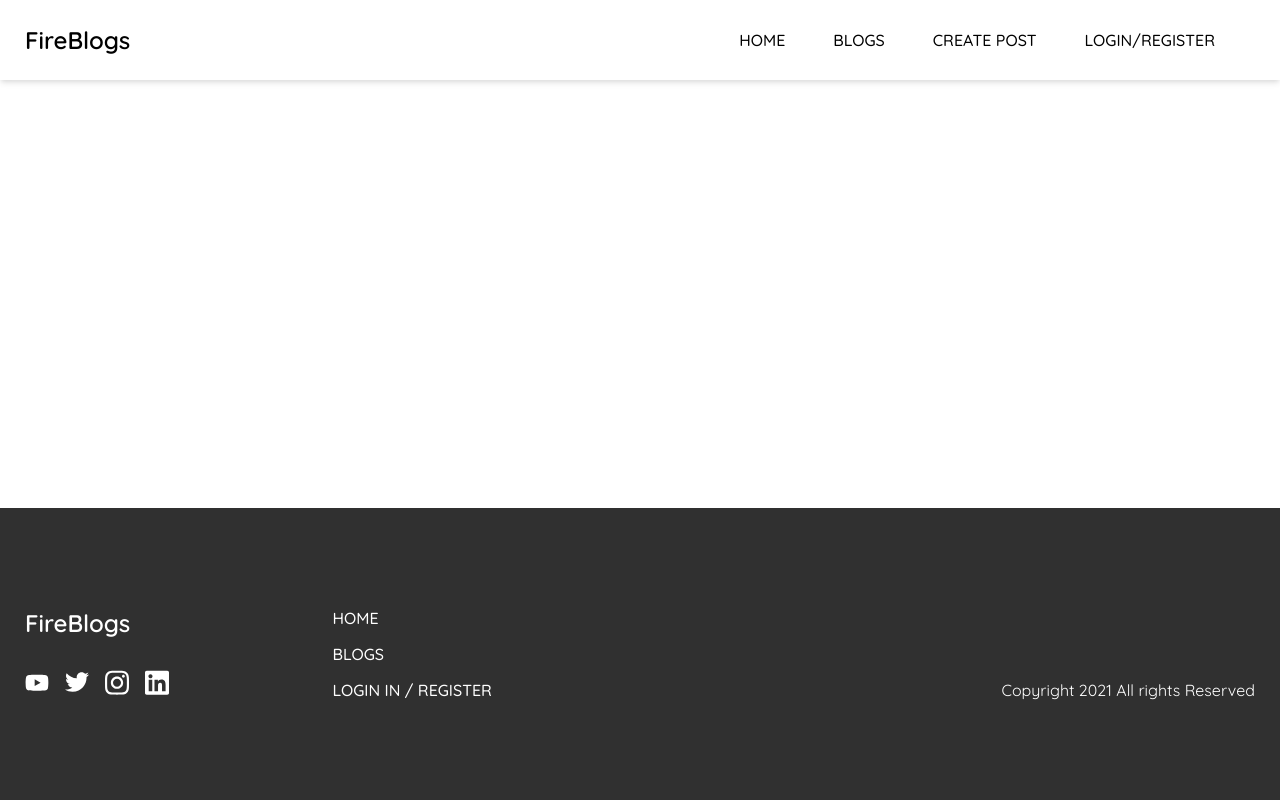
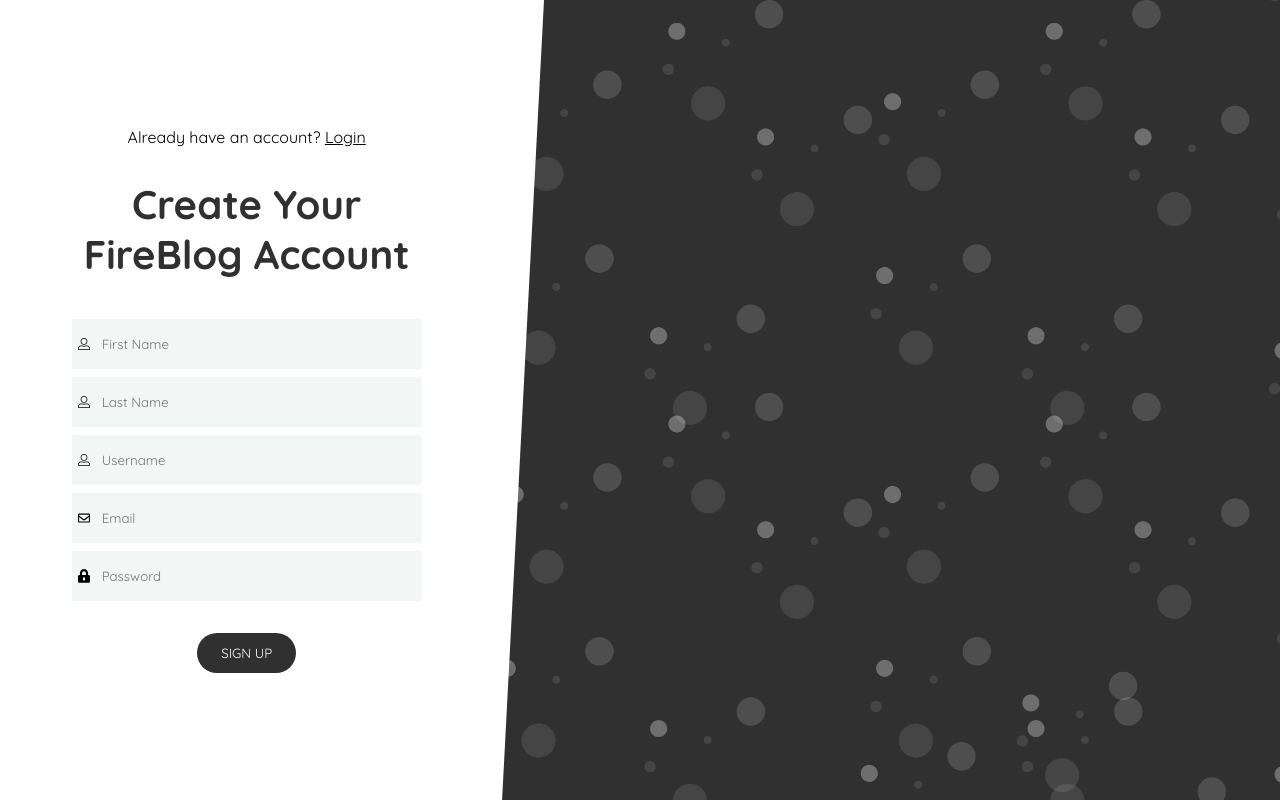
Before and after one commit to pydevjeong/FireBlog, a Vue app: page /register in a window 1280 px wide. Built offline with nearby package versions, Linux system fonts and the light colour scheme; what vue2-editor would draw is missing.

Commit message:
Add Login,Register,Forgotpassword, Adding modal

```diff
--- a/src/App.vue
+++ b/src/App.vue
@@ -1,9 +1,9 @@
 <template>
   <div class="app-wrapper">
     <div class="app">
-      <Navigation />
+      <Navigation v-if="!navigation"/>
       <router-view />
-      <Footer />
+      <Footer v-if="!navigation"/>
     </div>
   </div>
 </template>
@@ -16,12 +16,31 @@
   name: "app",
   components: { Navigation,Footer },
   data() {
-    return {};
+    return {
+      navigation: null,
+    };
   },
-  created() {},
+  created() {
+    this.checkRoute();
+  },
   mounted() {},
-  methods: {},
-  watch: {},
+  methods: {
+    checkRoute() {
+      if(this.$route.name === "Login" ||
+      this.$route.name === "Register" ||
+      this.$route.name === "ForgotPassword"
+      )
+    {this.navigation=true;
+      return;
+    }
+     this.navigation=false;
+    },
+  },
+  watch: {
+    $route(){
+      this.checkRoute();
+    }
+  },
 };
 </script>
 
--- a/src/router/index.js
+++ b/src/router/index.js
@@ -2,6 +2,9 @@
 import VueRouter from "vue-router";
 import Home from "../views/Home.vue";
 import Blogs from "../views/Blogs.vue"
+import Login from "../views/Login.vue"
+import Register from "../views/Register.vue"
+import ForgotPassword from "../views/ForgotPassword.vue"
 
 Vue.use(VueRouter);
 
@@ -19,7 +22,31 @@
     name: "Blogs",
     component: Blogs,
     meta:{
-      title:'Blogs  '
+      title:'Blogs'
+    }
+  },
+  {
+    path: "/login",
+    name: "Login",
+    component: Login,
+    meta:{
+      title:'Login'
+    }
+  },
+  {
+    path: "/register",
+    name: "Register",
+    component: Register,
+    meta:{
+      title:'Register'
+    }
+  },
+  {
+    path: "/forgot-password",
+    name: "ForgotPassword",
+    component: ForgotPassword,
+    meta:{
+      title:'ForgotPassword'
     }
   },
 ];
--- a/src/views/ForgotPassword.vue
+++ b/src/views/ForgotPassword.vue
@@ -0,0 +1,44 @@
+<template>
+  <div class="reset-password">
+    <div class="form-wrap">
+      <form class="reset">
+        <h2>Reset Password</h2>
+        <p>Forgot your password? Enter your email to reset it</p>
+        <div class="inputs">
+          <div class="input">
+            <input type="text" placeholder="Email" v-model="email">
+            <email class="icon"></email>
+          </div>
+        </div>
+        <button>Reset</button>
+        <div class="angle"></div>
+      </form>
+      <div class="background"></div>
+    </div>
+  </div>
+</template>
+
+<script>
+import email from "../assets/Icons/envelope-regular.svg"
+
+export default {
+  name:"ForgotPassword",
+  components:{
+    email,
+
+  }
+}
+</script>
+
+<style lang="scss" scoped>
+.reset-password{
+  position: relative;
+  .form-wrap{
+    .reset{
+      h2{
+        margin-bottom: 8px;
+      }
+    }
+  }
+}
+</style>
--- a/src/views/Login.vue
+++ b/src/views/Login.vue
@@ -0,0 +1,164 @@
+<template>
+  <div class="form-wrap">
+    <form class="login">
+      <p class="login-register">
+        Don't have an account?
+        <router-link class="router-link" :to="{name:'Register'}">Register</router-link>
+      </p>
+      <h2>Login to FireBlogs</h2>
+      <div class="inputs">
+        <div class="input">
+          <input type="text" placeholder="Email" v-model="email" />
+          <email class="icon"/>
+        </div>
+        <div class="input">
+          <input type="password" placeholder="Password" v-model="password" />
+          <password class="icon"/>
+        </div>
+      </div>
+      <router-link class="forgot-password" :to="{name:'ForgotPassword'}">
+        Forgot your password?
+      </router-link>
+      <button>Sign In</button>
+      <div class="angle"></div>
+    </form>
+    <div class="background"></div>
+  </div>
+</template>
+
+<script>
+
+import email from "../assets/Icons/envelope-regular.svg"
+import password from "../assets/Icons/lock-alt-solid.svg"
+
+export default {
+  name:"Login",
+  components: {
+    email,
+    password,
+  },
+  data() {
+    return {
+      email:null,
+      password:null,
+    }
+  }
+};
+</script>
+
+<style lang="scss">
+.form-wrap {
+  overflow: hidden;
+  display: flex;
+  height: 100vh;
+  justify-content: center;
+  align-self: center;
+  margin: 0 auto;
+  width: 90%;
+  @media (min-width: 900px) {
+    width: 100%;
+  }
+  .login-register{
+    margin-bottom: 32px;
+
+    .router-link{
+      color: #000;
+    }
+  }
+
+  form{
+    padding: 0 10px;
+    position: relative;
+    display: flex;
+    flex-direction: column;
+    justify-content: center;
+    align-items: center;
+    flex: 1;
+    @media (min-width:900px) {
+      padding: 0 50px;
+    }
+
+
+
+    h2{
+      text-align: center;
+      font-size: 32px;
+      color: #303030;
+      margin-bottom: 40px;
+      @media (min-width:900px) {
+        font-size: 40px;
+      }
+    }
+
+        .inputs{
+      width: 100%;
+      max-width: 350px;
+
+      .input{
+        position: relative;
+        display: flex;
+        justify-content: center;
+        align-items: center;
+        margin-bottom: 8px;
+        input{
+          width: 100%;
+          border: none;
+          background-color: #f2f7f6;
+          padding: 4px 4px 4px 30px;
+          height: 50px;
+
+          &:focus{
+            outline: none;
+          }
+        }
+        .icon {
+          width: 12px;
+          position: absolute;
+          left: 6px;
+        }
+      }
+    }
+
+
+    .forgot-password{
+      text-decoration: none;
+      color: #000;
+      cursor: pointer;
+      font-size: 14px;
+      margin: 16px 0 32px;
+      border-bottom: 1px solid transparent;
+      transition: 0.5s ease all;
+
+      &:hover{
+        border-color: #303030;
+      }
+    }
+
+    .angle{
+      display: none;
+      position: absolute;
+      background-color: #fff;
+      transform: rotateZ(3deg);
+      width: 60px;
+      right: -30px;
+      height: 101%;
+      @media (min-width:900px) {
+        display: initial;
+      }
+    }
+  }
+
+
+  .background{
+    display: none;
+    flex: 2;
+    background-size: cover;
+    background-image: url("../assets/background.png");
+    width: 100%;
+    height: 100%;
+    @media (min-width: 900px) {
+      display: initial;
+    }
+  }
+}
+</style>
--- a/src/views/Register.vue
+++ b/src/views/Register.vue
@@ -0,0 +1,67 @@
+<template>
+    <div class="form-wrap">
+    <form class="register">
+      <p class="login-register">
+        Already have an account?
+        <router-link class="router-link" :to="{name:'Login'}">Login</router-link>
+      </p>
+      <h2>Create Your FireBlog Account</h2>
+      <div class="inputs">
+        <div class="input">
+          <input type="text" placeholder="First Name" v-model="firstname" />
+          <user class="icon"/>
+        </div>
+        <div class="input">
+          <input type="text" placeholder="Last Name" v-model="lastname" />
+          <user class="icon"/>
+        </div>
+        <div class="input">
+          <input type="text" placeholder="Username" v-model="username" />
+          <user class="icon"/>
+        </div>
+        <div class="input">
+          <input type="text" placeholder="Email" v-model="email" />
+          <email class="icon"/>
+        </div>
+        <div class="input">
+          <input type="password" placeholder="Password" v-model="password" />
+          <password class="icon"/>
+        </div>
+      </div>
+      <button>Sign Up</button>
+      <div class="angle"></div>
+    </form>
+    <div class="background"></div>
+  </div>
+</template>
+
+<script>
+import email from "../assets/Icons/envelope-regular.svg"
+import password from "../assets/Icons/lock-alt-solid.svg"
+import user from "../assets/Icons/user-alt-light.svg"
+export default {
+  name:"Register",
+  components:{
+    email,password,user,
+  },
+  data() {
+    return{
+      firstName:null,
+      lastName:null,
+      username:null,
+      email:null,
+      password:null,
+    }
+  }
+}
+</script>
+
+<style lang="scss" scoped>
+.register{
+  h2{
+    max-width: 350px;
+
+  }
+}
+
+</style>
```
Also changed, not shown: src/components/Modal.vue (added).
